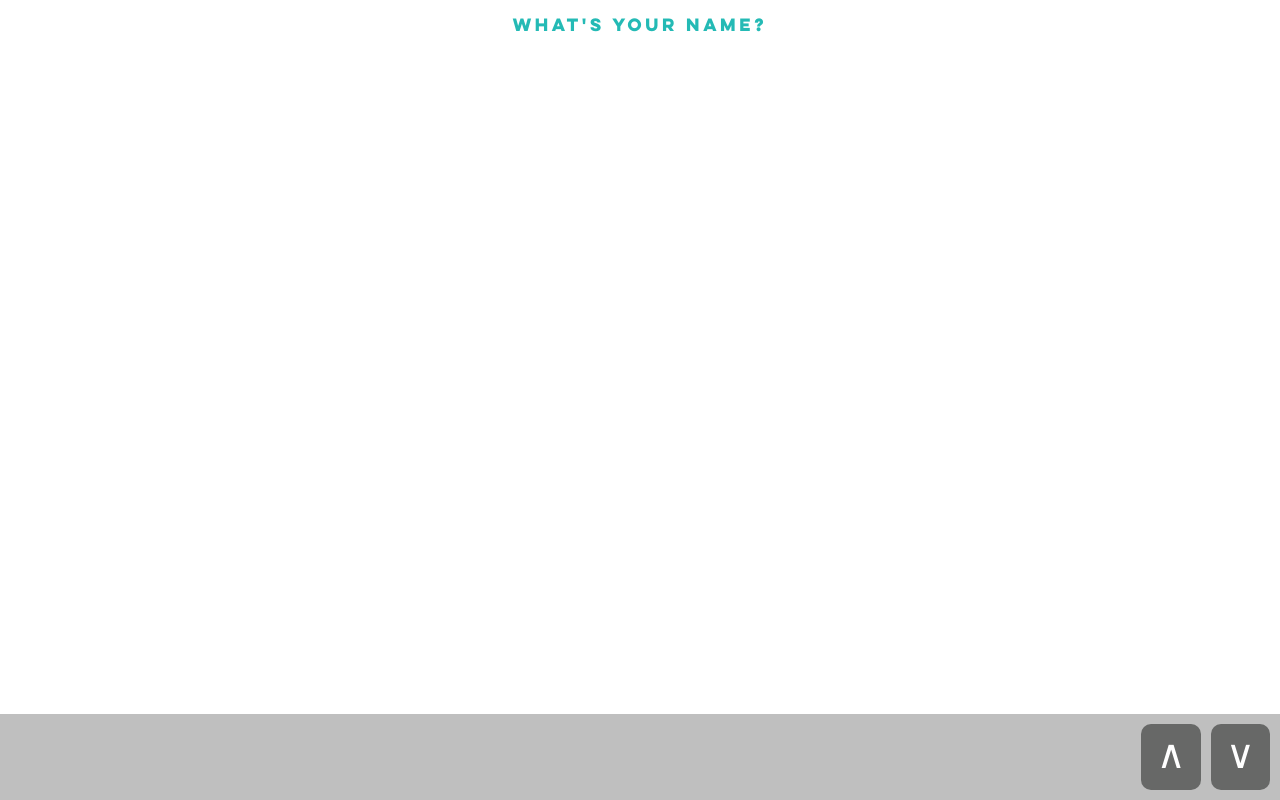
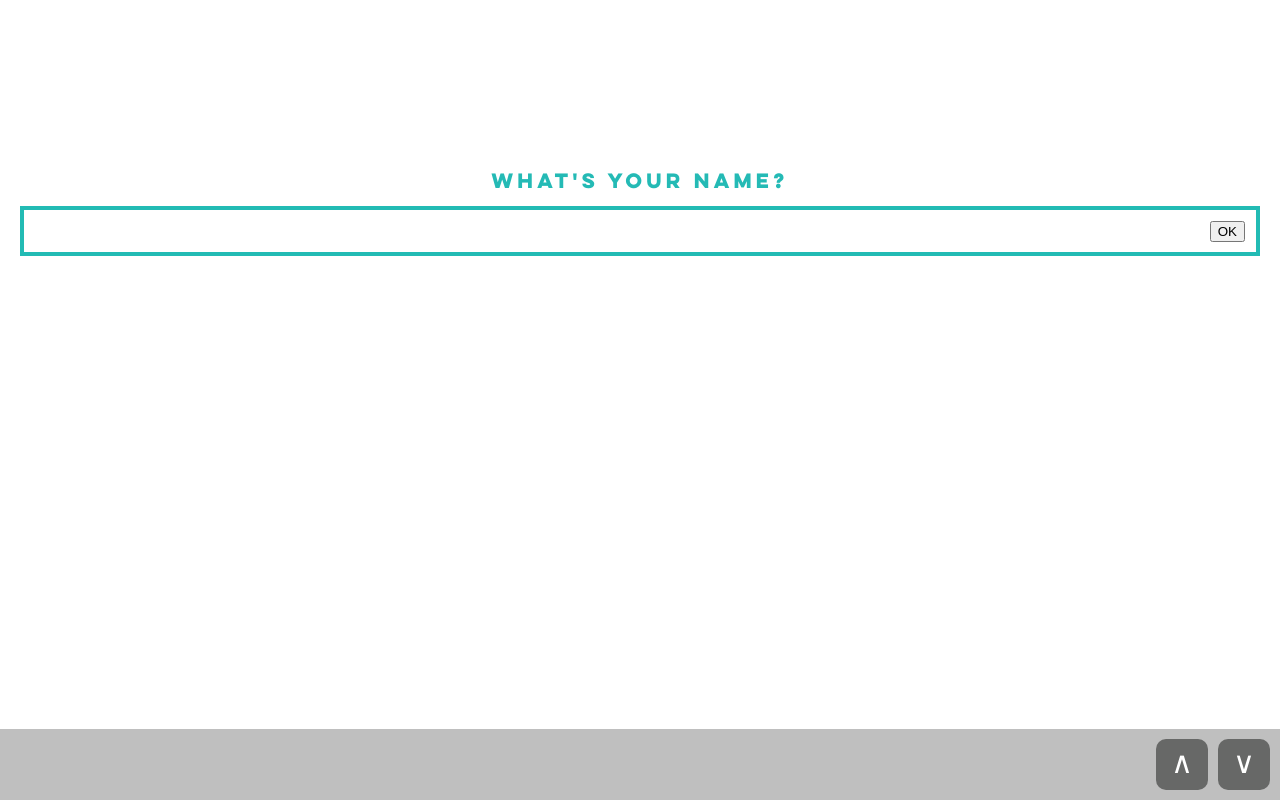
Before and after one commit to lowell-list/virtual-nile-web-app, a React (Create React App) app: page / in a window 1280 px wide. Both pictures are taken after a click on the button "Start!". Built offline with nearby package versions, Linux system fonts and the light colour scheme.

Commit message:
finally, a solution for hovering a button over a text input

```diff
--- a/src/App.css
+++ b/src/App.css
@@ -1,7 +1,7 @@
 .App {
-  text-align: center;
+  display: block;
 }
 
 .App-babas-logo {
-  width: 90%;
+  width: 100%;
 }
--- a/src/App.js
+++ b/src/App.js
@@ -1,6 +1,7 @@
 import React, { Component } from 'react';
 import './App.css';
 import './Page.css';
+import './InputWithButton.css';
 import babas_logo from './img/babas_logo.png';
 
 // page IDs
@@ -112,8 +113,13 @@ class PageEnterName extends Component {
   render() {
     return (
       <div className="Page">
-        <p className="Page-Header-1">What's your name?</p>
+
+        <div className="Page-Question">
+          <div className="Page-Question-Header">What's your name?</div>
+          <InputWithButton />
+        </div>
         <PageStatusBar
+          hide={false}
           onPreviousClick={this.props.onPreviousClick}
           onNextClick={this.props.onNextClick}
         />
@@ -138,17 +144,58 @@ class PageEnterEmail extends Component {
 }
 
 function PageStatusBar(props) {
+  if(props.hide) {
+    return null;
+  }
   return (
-    <div className="PageStatusBar">
-      <div className="PageStatusBar-progressbar">
+    <div className="Page-StatusBar">
+      <div className="Page-StatusBar-progressbar">
         {/* TODO: add progressbar here */}
       </div>
-      <div className="PageStatusBar-buttons">
-        <button className="PageStatusBar-button" onClick={props.onPreviousClick}>∧</button>
-        <button className="PageStatusBar-button" onClick={props.onNextClick}>∨</button>
+      <div className="Page-StatusBar-buttons">
+        <button className="Page-StatusBar-button" onClick={props.onPreviousClick}>∧</button>
+        <button className="Page-StatusBar-button" onClick={props.onNextClick}>∨</button>
       </div>
     </div>
   )
 }
 
+class InputWithButton extends Component
+{
+  constructor(props) {
+    super(props);
+    this.state = {
+      inputFocused: false
+    };
+  }
+
+  render() {
+    return (
+      <div className="InputWithButton">
+        <input type="text" className="InputWithButton-Input" size="10"
+               onFocus={() => this.onInputFocus()}
+               onBlur={() => this.onInputBlur()}
+               onInput={() => this.onInputInput()}
+        />
+        <input type="button" className="InputWithButton-Button"
+               value="OK"
+               // style={{visibility:(this.state.inputFocused?'visible':'hidden')}}
+        />
+      </div>
+    )
+  }
+
+  onInputFocus() {
+    this.setState({inputFocused:true});
+  }
+
+  onInputBlur() {
+    this.setState({inputFocused:false});
+  }
+
+  onInputInput() {
+    console.log("thanks for the input");
+  }
+}
+
 export default App;
--- /dev/null
+++ b/src/InputWithButton.css
@@ -0,0 +1,37 @@
+@font-face {
+  font-family: LuloCleanOneBold;
+  src: url('./font/Lulo_Clean_One_Bold.otf');
+}
+
+@font-face {
+  font-family: LuloCleanOne;
+  src: url('./font/Lulo_Clean_One.otf');
+}
+
+.InputWithButton {
+  display: block;
+  box-sizing: border-box;
+  width: 100%;
+}
+
+.InputWithButton-Input {
+  display: block;
+  box-sizing: border-box;
+  width: 100%;
+
+  padding: 10px;
+  font-size: 16px;
+  border: #22BBB4 4px solid;
+  background-color: #FFFFFF;
+  color: #000000;
+  border-radius: 0;
+  font-family: LuloCleanOne, sans-serif;
+}
+
+.InputWithButton-Button {
+  position: relative;
+  display: block;
+  right: 15px;
+  margin-left: auto;
+  top: -35px;
+}
--- a/src/Page.css
+++ b/src/Page.css
@@ -9,9 +9,8 @@
 }
 
 .Page {
-  width: 90%;
-  padding-left:5%;
-  padding-right:5%;
+  display: block;
+  padding: 20px;
 }
 
 .Page-Header-1 {
@@ -64,7 +63,7 @@
   text-decoration: none;
 }
 
-.PageStatusBar {
+.Page-StatusBar {
   position: fixed;
   width: 100%;
   bottom: 0;
@@ -74,24 +73,24 @@
   padding: 10px;
 }
 
-.PageStatusBar-progressbar {
+.Page-StatusBar-progressbar {
   position: absolute;
   background: goldenrod;
   top: 50%;
   transform: translateY(-50%);
 }
 
-.PageStatusBar-buttons {
+.Page-StatusBar-buttons {
   float: right;
 }
 
-.PageStatusBar-button {
+.Page-StatusBar-button {
   -webkit-border-radius: 10px;
   -moz-border-radius: 10px;
   border-radius: 10px;
   font-family: LuloCleanOne, sans-serif;
   color: #ffffff;
-  font-size: 40px;
+  font-size: 30px;
   background: #676867;
   padding: 5px 15px 5px 15px;
   text-decoration: none;
@@ -99,6 +98,19 @@
   margin-right: 10px;
 }
 
-.PageStatusBar-button:hover {
+.Page-StatusBar-button:hover {
   text-decoration: none;
 }
+
+.Page-Question {
+  display: block;
+}
+
+.Page-Question-Header {
+  font-family: LuloCleanOneBold, sans-serif;
+  font-size: 14pt;
+  color: #24bab5;
+  padding-top:150px;
+  padding-bottom:10px;
+  text-align: center;
+}
```
